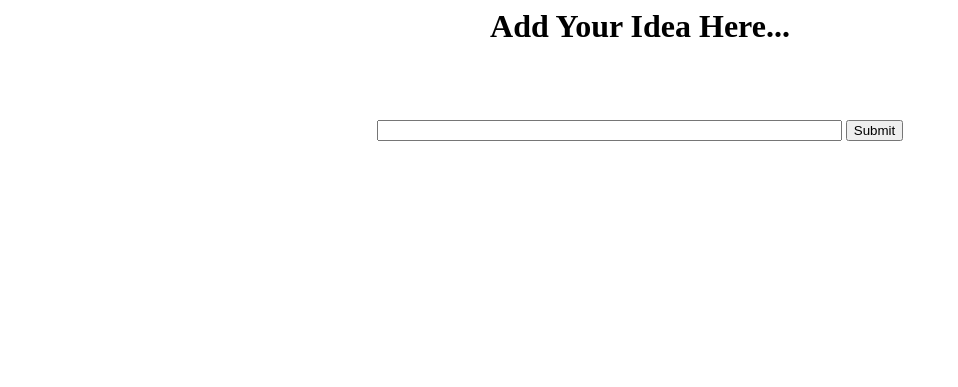
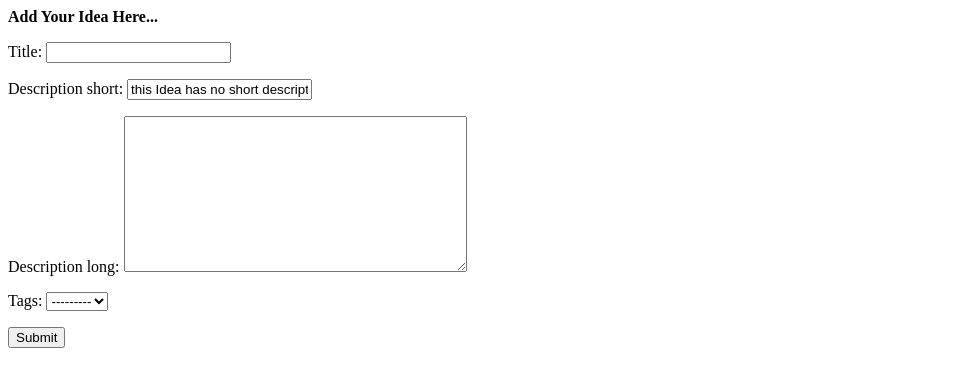
Before and after one commit to pritstift/IBID-1, a Django app: page /ideas/post/ in a window 1280 px wide. Shown: the top 387 px of the page, without its empty margins (0-958 px from the left). Run offline with Django 3.2, Linux system fonts and the light colour scheme; a user stored in the database is signed in; data comes from the database, SQL or seed files in the repository; both versions use the stored data as it was after the commit.

Commit message:
updated post view to use forms and after upload to redirects to the ideas detail page

```diff
--- a/IBID/AddIdea/forms.py
+++ b/IBID/AddIdea/forms.py
@@ -1,11 +1,8 @@
 from django import forms
+from AddIdea.models import Idea
 
-class PostForm(forms.Form):
-    content = forms.CharField(max_length=1000)
-    created_at = forms.DateTimeField()
-
-'''
-Created on Mar 15, 2015
-
-@author: SRAONE
-'''
+class PostForm(forms.ModelForm):
+	description_long = forms.CharField(widget=forms.Textarea)
+	class Meta:
+		model = Idea
+		fields=['title', 'description_short','description_long','tags']
--- a/IBID/AddIdea/templates/AddIdea/upload.html
+++ b/IBID/AddIdea/templates/AddIdea/upload.html
@@ -1,12 +1,25 @@
+<strong>Add Your Idea Here...</strong>
 <form action="" method="POST">
   {% csrf_token %}
-  <label for="content"></label>
- <center>
-  <h1>Add Your Idea Here...</h1>
-  <br>
-  <br>
-  <br>
-  <input type="text" name="content" id="content" size="55" />
+  <p>
+  	{{ post_form.title.errors }}
+  	{{ post_form.title.label_tag }}
+  	{{ post_form.title }}
+  </p>
+  <p>
+  	{{ post_form.description_short.errors }}
+  	{{ post_form.description_short.label_tag }}
+  	{{ post_form.description_short }}
+  </p>
+  <p>
+  	{{ post_form.description_long.errors }}
+  	{{ post_form.description_long.label_tag }}
+  	{{ post_form.description_long }}
+  </p>
+  <p>
+  	{{ post_form.tags.errors }}
+  	{{ post_form.tags.label_tag }}
+  	{{ post_form.tags }}
+  </p>
   <input type="submit" />
-  </center>
  </form>
--- a/IBID/AddIdea/views.py
+++ b/IBID/AddIdea/views.py
@@ -6,6 +6,8 @@ from django.core.urlresolvers import reverse
 from django.shortcuts import get_object_or_404, render
 from AddIdea.models import Idea
 from django.contrib.auth.decorators import login_required
+from AddIdea.forms import PostForm
+from django.contrib.auth.models import User
 
 @login_required
 def detail(request, Idea_id):
@@ -23,7 +25,25 @@ def index(request):
 @login_required
 def post(request):
 	if request.method == 'GET':
-		return render(request, 'AddIdea/upload.html', {})
+		post_form = PostForm()
+		return render(request, 'AddIdea/upload.html', {'post_form':post_form})
 	elif request.method == 'POST':
-		post = Idea.objects.create(title=request.POST['content'])
-	return HttpResponseRedirect(reverse('AddIdea:index'))
+		#get PostForm data
+		post_form=PostForm(data=request.POST)
+
+		#validate
+		if post_form.is_valid():
+			idea=post_form.save(commit=False)
+
+			# add user and save to database
+			idea.owner=request.user
+			idea.save()
+
+			print(idea.id)
+			Idea_id=idea.id
+
+			return HttpResponseRedirect(reverse('AddIdea:detail',args=[idea.id,]))
+		#if form data is invalid
+		else:
+			print(post_form.errors)
+			return render(request, 'AddIdea/upload.html', {'post_form':post_form})
```
Also changed, not shown: IBID/db.sqlite3, 1 other file.
